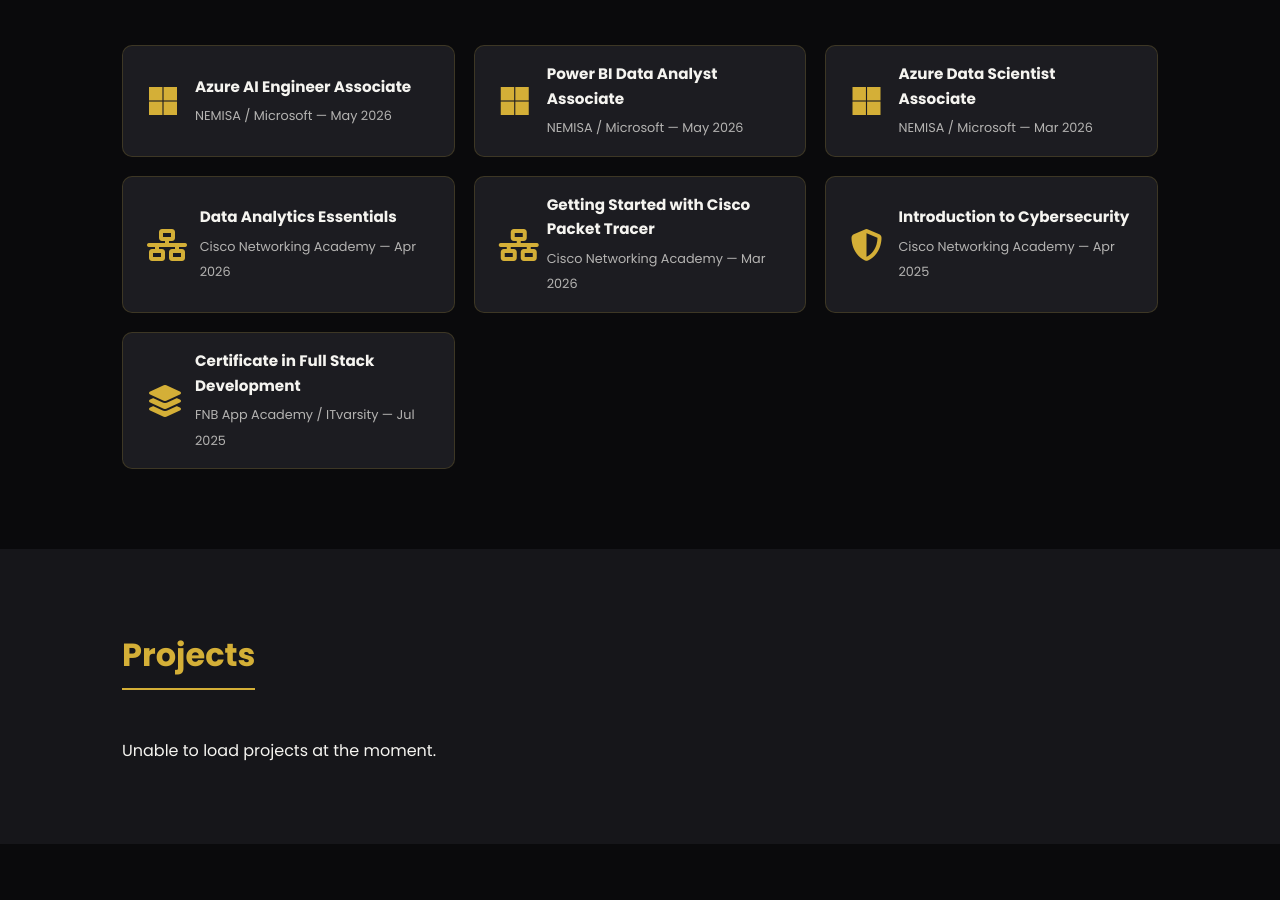
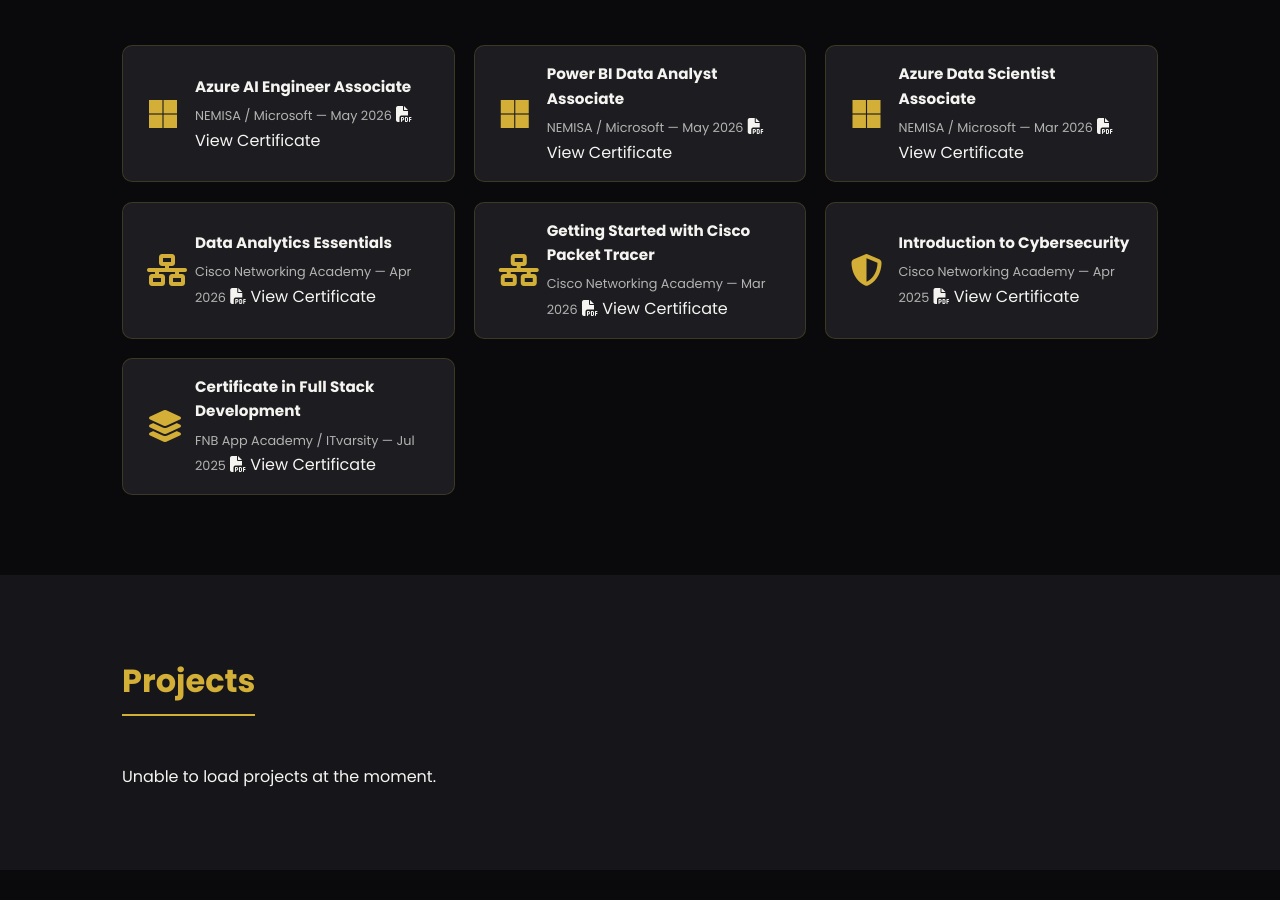
Before and after one commit to Luyolo-Nkosiyaphantsi/portfolio, a website: page index.html in a window 1280 px wide. Shown: the part 2081-2981 px from the top of the page. Drawn offline with Linux system fonts and the light colour scheme; no server answers.

Commit message:
Update index.html

```diff
--- a/index.html
+++ b/index.html
@@ -179,6 +179,10 @@
           <div>
             <h4>Azure AI Engineer Associate</h4>
             <span>NEMISA / Microsoft &mdash; May 2026</span>
+
+            <a href="icons/LPCertificate_99695_242_i89da.pdf" target="_blank" class="cert-btn">
+              <i class="fa-solid fa-file-pdf"></i> View Certificate
+            </a>
           </div>
         </div>
         <div class="cert-card">
@@ -186,6 +190,10 @@
           <div>
             <h4>Power BI Data Analyst Associate</h4>
             <span>NEMISA / Microsoft &mdash; May 2026</span>
+
+            <a href="icons/LPCertificate_99695_146_8c5s7.pdf" target="_blank" class="cert-btn">
+              <i class="fa-solid fa-file-pdf"></i> View Certificate
+            </a>
           </div>
         </div>
         <div class="cert-card">
@@ -193,6 +201,10 @@
           <div>
             <h4>Azure Data Scientist Associate</h4>
             <span>NEMISA / Microsoft &mdash; Mar 2026</span>
+
+            <a href="icons/LPCertificate_99695_241_7c8wd.pdf" target="_blank" class="cert-btn">
+              <i class="fa-solid fa-file-pdf"></i> View Certificate
+            </a>
           </div>
         </div>
         <div class="cert-card">
@@ -200,6 +212,10 @@
           <div>
             <h4>Data Analytics Essentials</h4>
             <span>Cisco Networking Academy &mdash; Apr 2026</span>
+
+            <a href="icons/Data_Analytics_Essentials_certificate_nkosiyaphantsiluyolo-gmail-com_f752fabf-80d7-4c75-938a-892e1465c999.pdf" target="_blank" class="cert-btn">
+              <i class="fa-solid fa-file-pdf"></i> View Certificate
+            </a>
           </div>
         </div>
         <div class="cert-card">
@@ -207,6 +223,10 @@
           <div>
             <h4>Getting Started with Cisco Packet Tracer</h4>
             <span>Cisco Networking Academy &mdash; Mar 2026</span>
+
+            <a href="icons/Getting_Started_with_Cisco_Packet_Tracer_certificate_nkosiyaphantsiluyolo-gmail-com_c582b32f-277a-4ffe-802d-64c8894ec1e3.pdf" target="_blank" class="cert-btn">
+              <i class="fa-solid fa-file-pdf"></i> View Certificate
+            </a>
           </div>
         </div>
         <div class="cert-card">
@@ -214,6 +234,10 @@
           <div>
             <h4>Introduction to Cybersecurity</h4>
             <span>Cisco Networking Academy &mdash; Apr 2025</span>
+
+            <a href="icons/Introduction_to_Cybersecurity_certificate_nkosiyaphantsiluyolo-gmail-com_d9c8bed6-f2d4-41be-a8b0-0c1e8e7a837d.pdf" target="_blank" class="cert-btn">
+              <i class="fa-solid fa-file-pdf"></i> View Certificate
+            </a>
           </div>
         </div>
         <div class="cert-card">
@@ -221,6 +245,10 @@
           <div>
             <h4>Certificate in Full Stack Development</h4>
             <span>FNB App Academy / ITvarsity &mdash; Jul 2025</span>
+
+            <a href="icons/Luyolo-Thando-2-687E7191EE0B2-2025-07-21-18-57-54.pdf" target="_blank" class="cert-btn">
+              <i class="fa-solid fa-file-pdf"></i> View Certificate
+            </a>
           </div>
         </div>
       </div>
```
